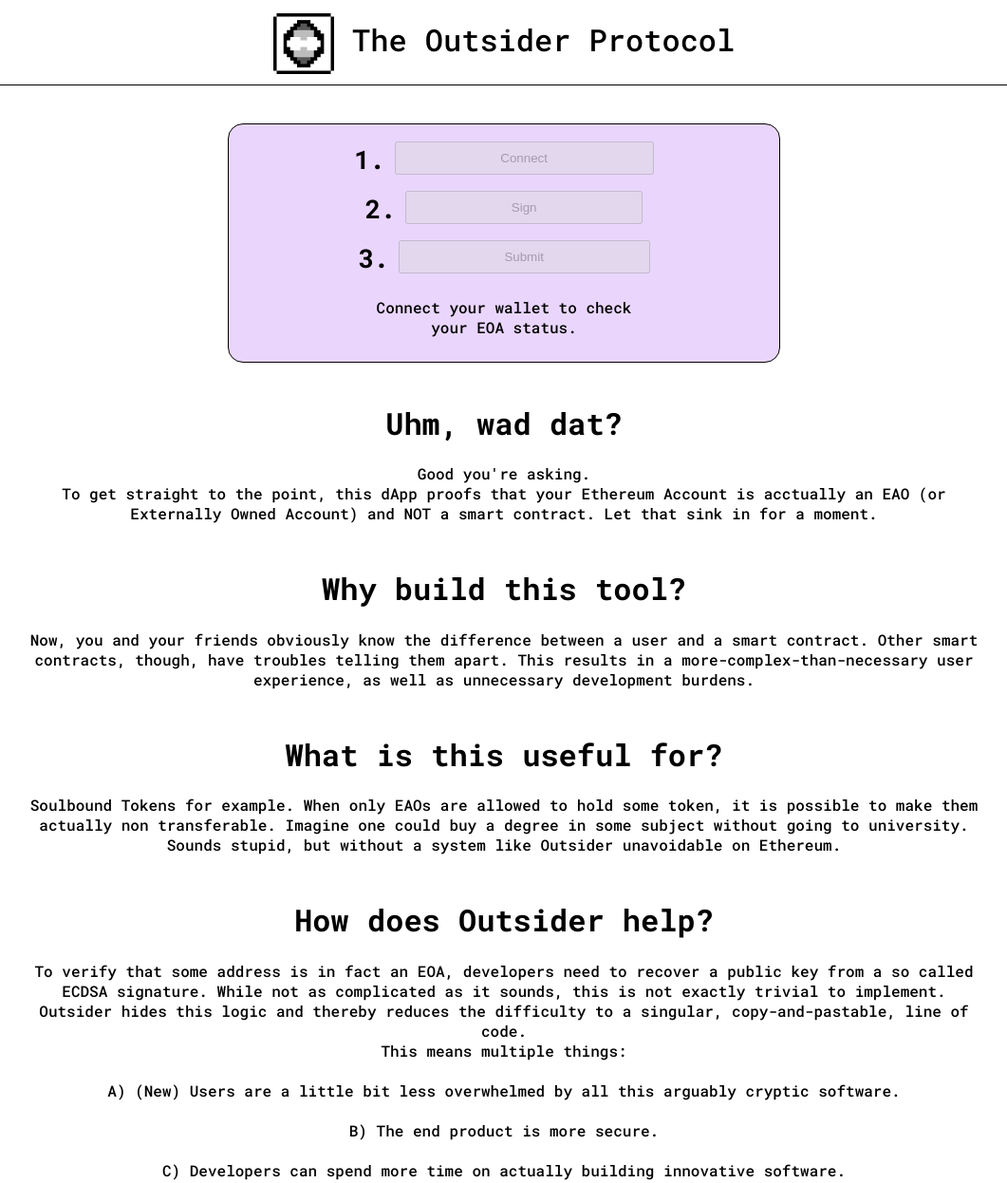
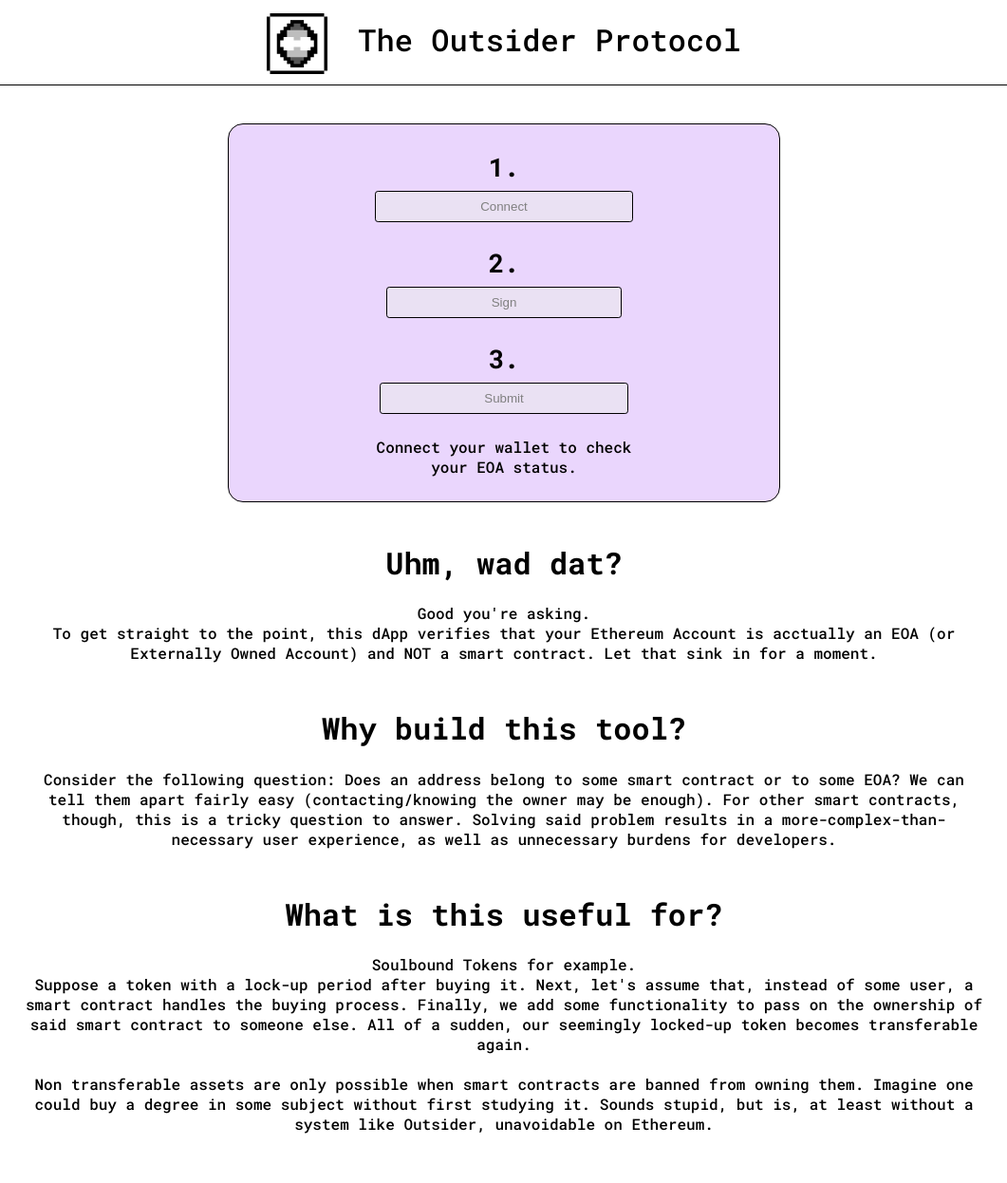
Before and after one commit to SirSupersecret/outsider, a website: page src/index.html in a window 1280 px wide. Shown: the top 1246 px of the page at 95% size, without its empty margins (109-1170 px from the left). Drawn offline with nearby package versions, Linux system fonts and the light colour scheme.

Commit message:
edit a bunch

```diff
--- a/src/index.html
+++ b/src/index.html
@@ -4,6 +4,7 @@
     <meta charset="UTF-8">
     <meta http-equiv="X-UA-Compatible" content="IE=edge">
     <meta name="viewport" content="width=device-width, initial-scale=1.0">
+    <meta name="description" content="Telling smart contracts and EOAs apart used to be difficult. The Outsider Protocol changes that.">
     <title>Outsider</title>
     <link rel="shortcut icon" href="favicon.ico" type="image/x-icon">
     <link rel="stylesheet" href="style.css">
@@ -15,23 +16,25 @@
     <link href="https://fonts.googleapis.com/css2?family=Roboto+Mono:wght@300;500;700&display=swap" rel="stylesheet">
 </head>
 <header>
-    <div class="navbar">
-        <img src="favicon.ico" alt="">
-        <a>The Outsider Protocol</a>
-    </div>
+    <a href="https://outsider.nugget.network">
+        <div class="navbar">
+            <div class="imgBox"></div>
+            <img src="favicon.ico" alt=""><span>The Outsider Protocol  </span>
+        </div>
+    </a>
 </header>
 <body>
     <div class="interactable" x-data="interactive" x-bind:class="state">
         <div>
-            <a>1.</a>
+            <div class="number">1.</div>
             <button class="button" x-bind:disabled="progress == 0 && state != 'true' ? false : true" @click="connect()">Connect</button>
         </div>
         <div>
-            <a>2.</a>
+            <div class="number">2.</div>
             <button class="button" x-bind:disabled="progress == 1 && state != 'true' ? false : true" @click="sign()">Sign</button>
         </div>
         <div>
-            <a>3.</a>
+            <div class="number">3.</div>
             <button class="button" x-bind:disabled="progress == 2 && state != 'true' ? false : true" @click="submit()">Submit</button>
         </div>
         <div class="status">
@@ -44,7 +47,7 @@
             <p>
                 Good you're asking.
                 <br>
-                To get straight to the point, this dApp proofs that your Ethereum Account is acctually an EAO (or Externally Owned Account) and NOT a smart contract.
+                To get straight to the point, this dApp verifies that your Ethereum Account is acctually an EOA (or Externally Owned Account) and NOT a smart contract.
                 Let that sink in for a moment.
                 <br>
             </p>
@@ -52,25 +55,33 @@
         <div class="text">
             <h1>Why build this tool?</h1>
             <p>
-                Now, you and your friends obviously know the difference between a user and a smart contract.
-                Other smart contracts, though, have troubles telling them apart.
-                This results in a more-complex-than-necessary user experience, as well as unnecessary development burdens.
+                Consider the following question: Does an address belong to some smart contract or to some EOA?
+                We can tell them apart fairly easy (contacting/knowing the owner may be enough).
+                For other smart contracts, though, this is a tricky question to answer.
+                Solving said problem results in a more-complex-than-necessary user experience, as well as unnecessary burdens for developers.
             </p>
         </div>
         <div class="text">
             <h1>What is this useful for?</h1>
             <p>
                 Soulbound Tokens for example.
-                When only EAOs are allowed to hold some token, it is possible to make them actually non transferable.
-                Imagine one could buy a degree in some subject without going to university.
-                Sounds stupid, but without a system like Outsider unavoidable on Ethereum.
+                <br>
+                Suppose a token with a lock-up period after buying it.
+                Next, let's assume that, instead of some user, a smart contract handles the buying process.
+                Finally, we add some functionality to pass on the ownership of said smart contract to someone else.
+                All of a sudden, our seemingly locked-up token becomes transferable again.
+                <br>
+                <br>
+                Non transferable assets are only possible when smart contracts are banned from owning them.
+                Imagine one could buy a degree in some subject without first studying it.
+                Sounds stupid, but is, at least without a system like Outsider, unavoidable on Ethereum.
             </p>
         </div>
         <div class="text">
             <h1>How does Outsider help?</h1>
             <p>
                 To verify that some address is in fact an EOA, developers need to recover a public key from a so called ECDSA signature.
-                While not as complicated as it sounds, this is not exactly trivial to implement.
+                While not as complicated as it sounds, such a procedure is not exactly trivial to implement.
                 <br>
                 Outsider hides this logic and thereby reduces the difficulty to a singular, copy-and-pastable, line of code.
                 <br>
@@ -89,16 +100,16 @@
         <div class="text">
             <h1>Awesome! How can I use this in my dApp?</h1>
             <p>
-                That's easy. Visit <a href="https://github.com/SirSupersecret/outsider">this</a> GitHub repo.
+                That's easy. Visit this project's <a href="https://github.com/SirSupersecret/outsider">GitHub repo</a>.
                 Here you will find all the information you need.
-                (Though, at the moment, the documentation is a work in progress)
+                (Though, at the moment, the documentation is a work in progress.)
             </p>
         </div>
         <div class="text">
             <h1>Help?!</h1>
             <p>
-                In case you were directed to this website, just press the three buttons one after another.
-                Also follow any instructions your wallet software presents.
+                In case you were directed to this website, just press the three buttons one after another and follow the instructions your wallet software shows.
+                That's it. ;)
                 <br>
                 <br>
                 In case you have any questions, shoot me a DM on <a href="https://twitter.com/SirSupersecret" target="_blank">Twitter</a>.
@@ -106,9 +117,11 @@
                 <br>
                 Also, if you want to see this protocol on more chains, with the same address everywhere, feel free to donate some network native tokens to:
                 <br>
-                0x07aCb828Cbe003C4D0CE9746BDdd4dB64799c0e3
+                <div class="address">
+                    0x07aCb828Cbe003C4D0CE9746BDdd4dB64799c0e3
+                </div>
                 <br>
-                Also Etherum mainnet is currently too friggin expensive for me (or at least I think so)...
+                Also Etherum mainnet is too expensive for me (or at least I think so)...
             </p>
         </div>
     </div>
@@ -116,13 +129,13 @@
 <footer>
     <div class="footer">
         <a href="https://github.com/SirSupersecret/outsider">
-            <img src="github.svg" alt="GitHub" style="margin-bottom: 1rem;">
+            <img src="github.svg" alt="GitHub" style="margin-bottom: 0.7rem; margin-left: 0.7rem;">
         </a>
         <a href="https://twitter.com/SirSupersecret">
-            <img src="twitter.svg" alt="Twitter" style="margin-bottom: 1rem; padding-left: 2rem; padding-right: 1.4rem;">
+            <img src="twitter.svg" alt="Twitter" style="margin-bottom: 0.7rem; padding-left: 2rem; padding-right: 1.4rem;">
         </a>
         <a href="https://nugget.network">
-            <img src="nugget-logo.svg" alt="Nugget" style="width: 4rem; margin-bottom: 0.28rem;">
+            <img src="nugget-logo.svg" alt="Nugget" style="width: 3.3rem; margin-bottom: 0.05rem;">
         </a>
     </div>
 </footer>
--- a/src/style.css
+++ b/src/style.css
@@ -20,7 +20,7 @@ body {
     padding: 0.5rem 0;
 }
 
-.interactable div a {
+.interactable div .number {
     font-weight: bold;
     font-size: 1.7rem;
     vertical-align:middle;
@@ -52,6 +52,15 @@ body {
 
 .button {
     padding: 0.5rem 28%;
+    border: 1px solid black;
+    border-radius: 0.2rem;
+    color: black;
+    background-color: rgb(236, 236, 236);
+}
+
+.button:disabled {
+    color: gray;
+    background-color: rgba(236, 236, 236, 0.548);
 }
 
 .navbar {
@@ -59,7 +68,27 @@ body {
     text-align: center;
     border-bottom: 1px solid black;
     margin-bottom: 2.5rem;
-    font-size: 2rem;
+    font-size: min(2rem, 5vw);
+}
+
+.navbar span {
+    margin-left: min(2rem, 5vw);
+}
+
+.imgBox {
+    display: grid;
+    height: 100%;
+}
+
+.navbar img {
+    max-width: 10%;
+    max-height: 100vh;
+    margin: auto;
+}
+
+header a {
+    text-decoration: none;
+    color: black;
 }
 
 .navbar img {
@@ -75,7 +104,7 @@ body {
 }
 
 .footer img {
-    width: 2.5rem;
+    width: 2rem;
 }
 
 .footer a {
@@ -87,3 +116,7 @@ body {
     width: min(80%, 70rem);
     padding: 0.3rem;
 }
+
+.address {
+    font-size: min(1rem, 3vw);
+}
```
